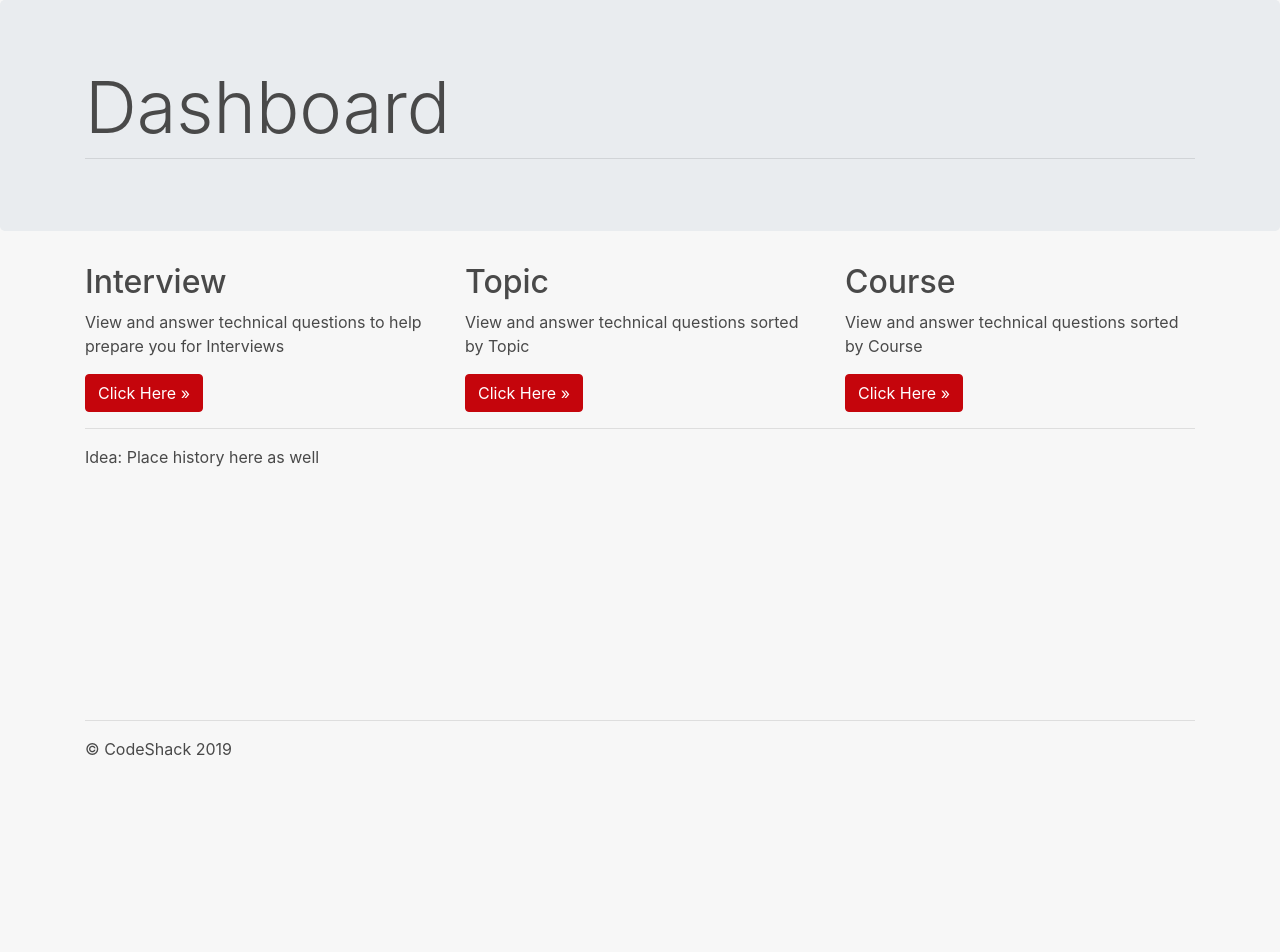
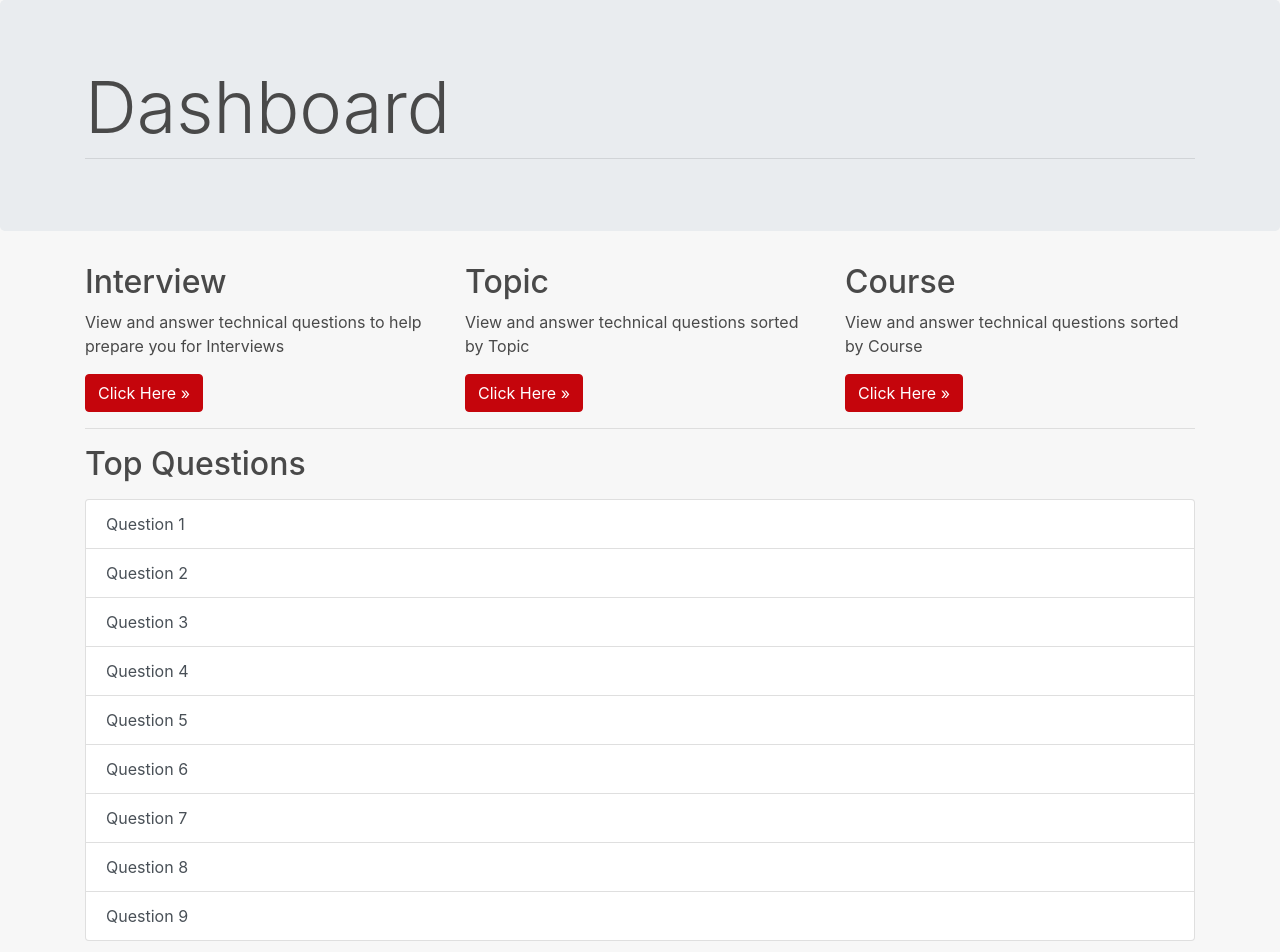
Before and after one commit to anth0nyleung/CodeShack, a React (Create React App) app: page /dashboard in a window 1280 px wide. Shown: the top 952 px of the page. Before the commit the page ends 800 px from the top, so only its background shows below. Built offline with nearby package versions, Linux system fonts and the light colour scheme.

Commit message:
Small visual tweaks. Add Top Ques. to dashboard

```diff
--- a/src/Components/Dashboard.js
+++ b/src/Components/Dashboard.js
@@ -1,20 +1,58 @@
 import React, { Component } from "react";
-import { Row, Col, Button, Jumbotron, Container } from "reactstrap";
+import {
+    Row,
+    Col,
+    Button,
+    Jumbotron,
+    Container,
+    ListGroup,
+    ListGroupItem
+} from "reactstrap";
 
-const footer = {
-    position: "fixed",
-    left: "0",
-    bottom: "0",
-    width: "100%",
-    textAlign: "center"
-};
-
+/**
+ * Dashboard page component
+ */
 class Dashboard extends Component {
     state = {};
 
     componentDidMount() {
+        // Sets the title of the page
         document.title = "Dashboard";
     }
+
+    /**
+     * Redirects to the corresponding question page
+     *
+     * @param event.target.id The id of the questions to view
+     */
+    onQuestionClick = event => {
+        // Redirect to specific question
+    };
+
+    /**
+     * Redirects to the corresponding overview page
+     *
+     * @param event.target.id The name of the page to redirect to
+     */
+    onRedirect = event => {
+        switch (event.target.id) {
+            case "interview":
+                console.log("Redirecting to interview");
+                // Redirect to interview
+                break;
+            case "topic":
+                console.log("Redirecting to topic");
+                // Redirect to topic
+                break;
+            case "course":
+                console.log("Redirecting to course");
+                // Redirect to course
+                break;
+            default:
+                console.error("Unintened redirect");
+                break;
+        }
+    };
 
     render() {
         return (
@@ -34,7 +72,11 @@ class Dashboard extends Component {
                                     View and answer technical questions to help
                                     prepare you for Interviews
                                 </p>
-                                <Button color="primary">
+                                <Button
+                                    id="interview"
+                                    onClick={this.onRedirect}
+                                    color="primary"
+                                >
                                     Click Here &raquo;
                                 </Button>
                             </Col>
@@ -44,7 +86,11 @@ class Dashboard extends Component {
                                     View and answer technical questions sorted
                                     by Topic
                                 </p>
-                                <Button color="primary">
+                                <Button
+                                    id="topic"
+                                    onClick={this.onRedirect}
+                                    color="primary"
+                                >
                                     Click Here &raquo;
                                 </Button>
                             </Col>
@@ -54,28 +100,60 @@ class Dashboard extends Component {
                                     View and answer technical questions sorted
                                     by Course
                                 </p>
-                                <Button color="primary">
+                                <Button
+                                    id="course"
+                                    onClick={this.onRedirect}
+                                    color="primary"
+                                >
                                     Click Here &raquo;
                                 </Button>
                             </Col>
                         </Row>
                         <hr />
-                        <Row>
-                            <Col>
-                                <p>Idea: Place history here as well</p>
-                            </Col>
-                        </Row>
+                        <h2 style={{ marginBottom: "16px" }}>Top Questions</h2>
+                        {/* This is a test list. We would map real questions to list when implementing */}
+                        <ListGroup
+                            style={{
+                                overflow: "auto",
+                                height: "auto"
+                            }}
+                        >
+                            <ListGroupItem
+                                tag="button"
+                                href="#"
+                                action
+                                onClick={this.onQuestionClick}
+                            >
+                                Question 1
+                            </ListGroupItem>
+                            <ListGroupItem tag="button" href="#" action>
+                                Question 2
+                            </ListGroupItem>
+                            <ListGroupItem tag="button" href="#" action>
+                                Question 3
+                            </ListGroupItem>
+                            <ListGroupItem tag="button" href="#" action>
+                                Question 4
+                            </ListGroupItem>
+                            <ListGroupItem tag="button" href="#" action>
+                                Question 5
+                            </ListGroupItem>
+                            <ListGroupItem tag="button" href="#" action>
+                                Question 6
+                            </ListGroupItem>
+                            <ListGroupItem tag="button" href="#" action>
+                                Question 7
+                            </ListGroupItem>
+                            <ListGroupItem tag="button" href="#" action>
+                                Question 8
+                            </ListGroupItem>
+                            <ListGroupItem tag="button" href="#" action>
+                                Question 9
+                            </ListGroupItem>
+                        </ListGroup>
                     </Container>
                 </main>
-                <footer
-                    style={{
-                        width: "100%",
-                        position: "absolute",
-                        bottom: "0",
-                        paddingBottom: "16px",
-                        height: "96px"
-                    }}
-                >
+                <footer>
                     <Container>
                         <hr />
                         <p>&copy; CodeShack 2019</p>
--- a/src/custom.scss
+++ b/src/custom.scss
@@ -54,7 +54,8 @@ $theme-colors: (
     uw-gray-blue: #dadfe1,
     uw-gray-darker: #646569,
     uw-gray-darkest: #282728,
-    uw-anchor-color: #0479a8
+    uw-anchor-color: #0479a8,
+    uw-gray-footer-text: #adadad
 );
 $colors: (
     light-red: #9b0000,
@@ -118,4 +119,9 @@ $link-decoration: none;
 $link-hover-color: $uw-dark-red;
 $link-hover-decoration: underline;
 
+$list-group-action-color: $gray-700;
+$list-group-action-hover-color: $red;
+$list-group-action-active-color: $red;
+$list-group-action-active-bg: $gray-200;
+
 @import "~bootstrap/scss/bootstrap";
```
